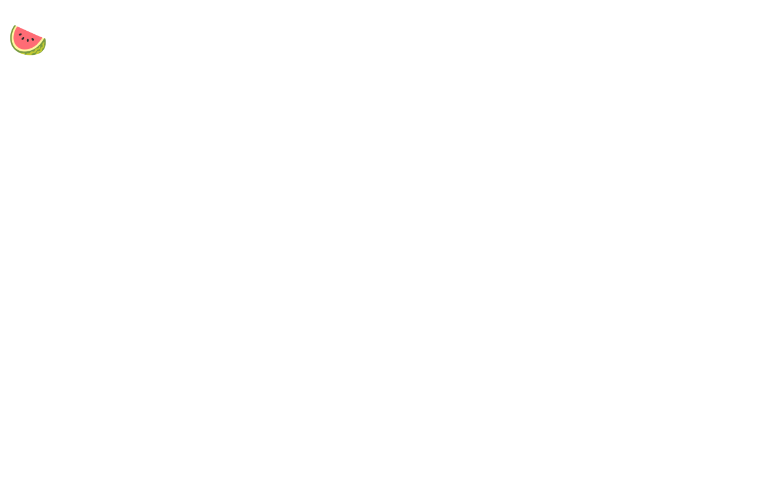
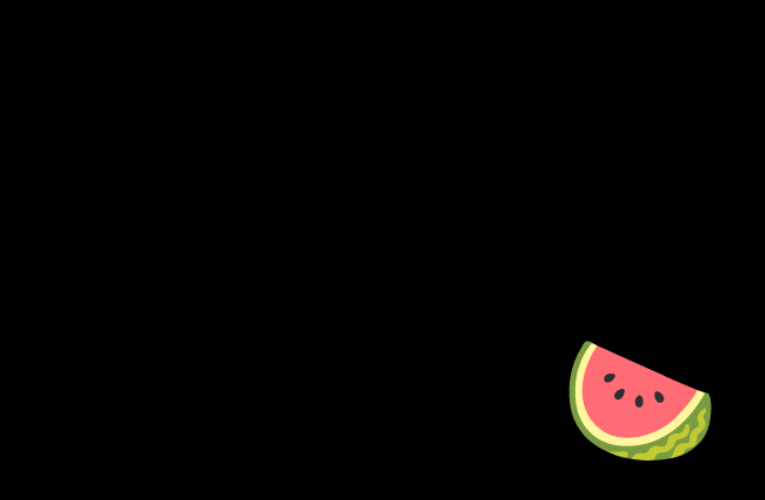
Before and after one commit to ttsroblox/watermelon, a plain HTML site: page index.html in a window 1280 px wide. Shown: the whole page, without its empty margins (0-765 px from the left). Drawn offline with Linux system fonts and the light colour scheme.

Commit message:
Update index.html

```diff
--- a/index.html
+++ b/index.html
@@ -1,8 +1,21 @@
-<!DOCTYPE html>
 <html>
+
+<head>
+</head>
+<style>
+    body {
+        background-color: black;
+        display: flex;
+        align-items: center;
+        justify-content: center;
+        font-size: 4rem;
+    }
+</style>
+
 <body>
 
-<h1>🍉</h1>
+    <h1>🍉</h1>
 
 </body>
+
 </html>
```
